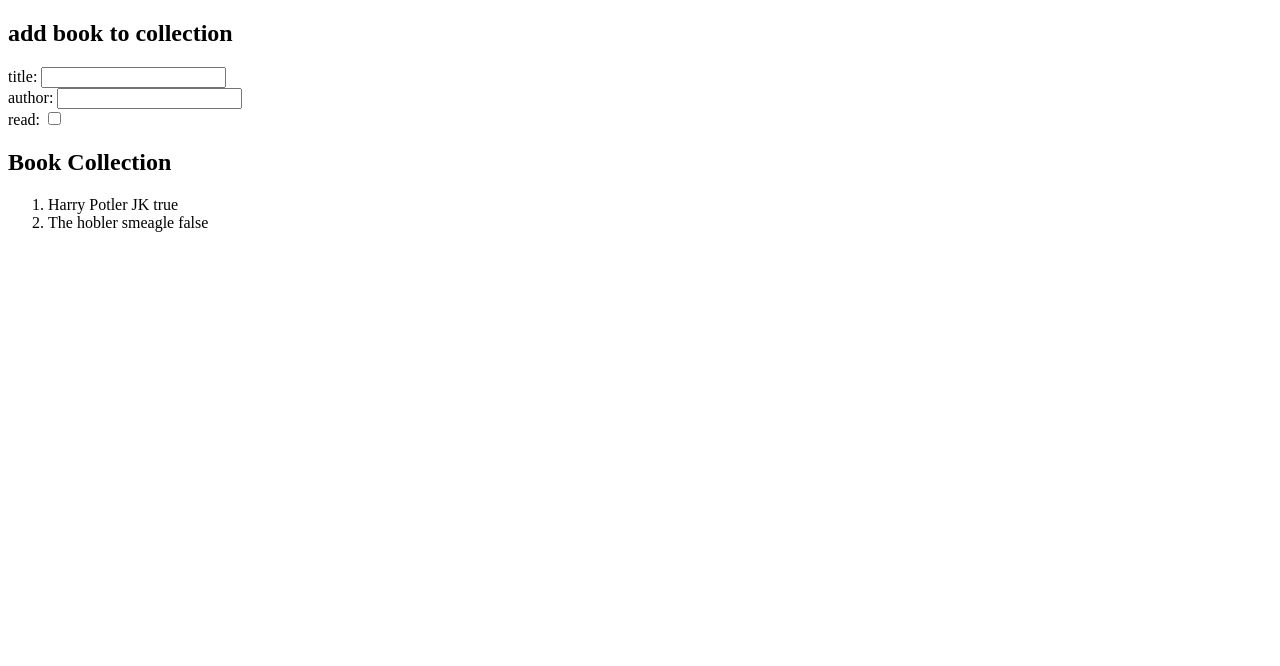
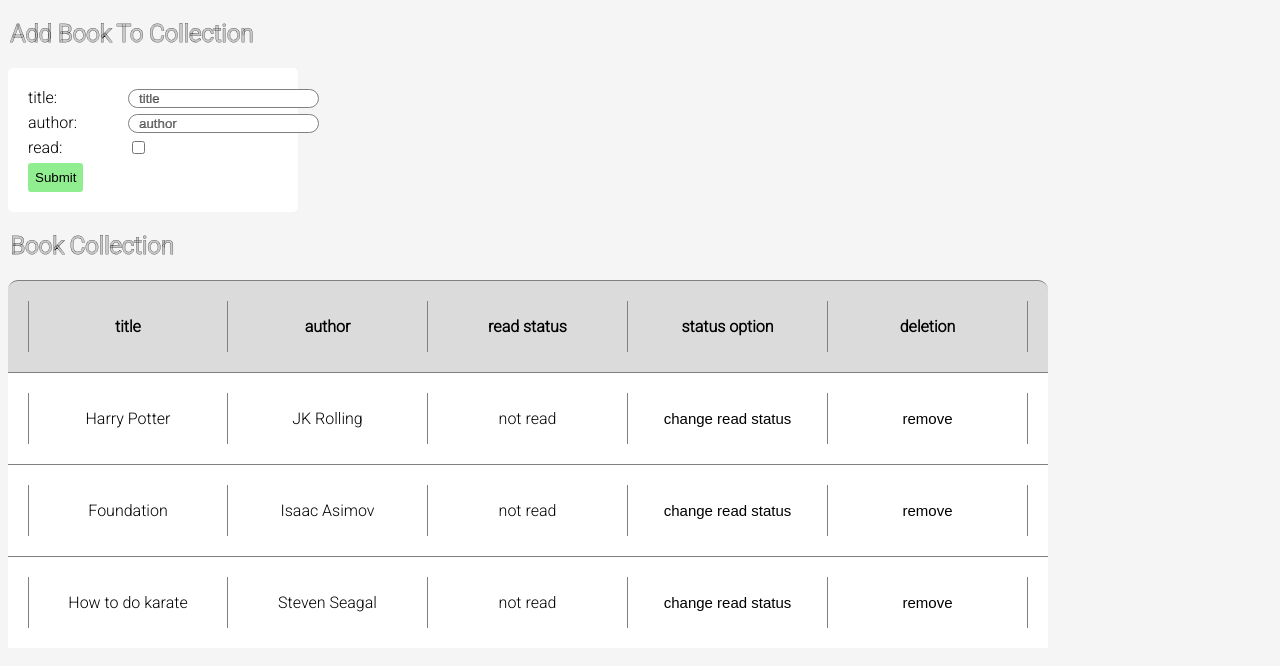
Before and after one commit to gnorris55/Advanced-libriary, a plain HTML site: page dist/index.html in a window 1280 px wide. Drawn offline with nearby package versions, Linux system fonts and the light colour scheme; files that its build step writes are made by us from their sources.

Commit message:
finished the advanced libriary using Vue

```diff
--- a/dist/index.html
+++ b/dist/index.html
@@ -1,4 +1,6 @@
 <!DOCTYPE html>
+<link rel="stylesheet" href="style.css">
+<link href="https://fonts.googleapis.com/css2?family=Roboto:ital,wght@0,300;1,300&display=swap" rel="stylesheet">
 <html lang="en">
 <head>
     <meta charset="UTF-8">
@@ -6,32 +8,37 @@
     <title>Document</title>
 </head>
 <body>
-    <div class="create-book">
-        <h2>add book to collection</h2>
-        <form>
-            <div class="item">
-                <label for="book-name">title: </label>
-                <input type="texr" name="book-name">
-            </div>
-            <div class="item">
-                <label for="book-author">author: </label>
-                <input type="text" name="book-author">
-            </div>
-            <div class="item">
-                <label for="read">read: </label>
-                <input type="checkbox" name="read">
+    <h2 class="form-title">Add Book To Collection</h2>
+        <form id="book-form" v-on:submit.prevent>
+            <div id="create-book">
+                <div class="grid-item" ><label for="book-name">title: </label></div>
+                <div class="grid-item"><input id="name" type="text" name="book-name" placeholder="title"></div>
+                <div class="grid-item"><label for="book-author">author: </label></div>
+                <div class="grid-item"><input id="author" type="text" name="book-author" placeholder="author"></div>
+                <div class="grid-item"><label for="read">read: </label></div>
+                <div class="grid-item check"><input type="checkbox" name="read" id="check"></div>
+                <div class="grid-item"><button type="button" onclick="bookCollectionController.createBook(document.getElementById('name').value,
+                                                                                                          document.getElementById('author').value,
+                                                                                                          document.getElementById('check').checked)">
+                    Submit</button></div>
             </div>
         </form>
-    </div>
     <div id="app">
         <h2>Book Collection</h2>
-        <ol>
-            <li v-for="book in books">
-              {{ book.name }}
-              {{ book.author }}
-              {{ book.read }}
-            </li>
-        </ol>
+        <div class="title-row">
+            <div class="grid-item name"><p>title</p></div>
+            <div class="grid-item"><p>author</p></div>
+            <div class="grid-item"><p>read status</p></div>
+            <div class="grid-item"><p>status option</p></div>
+            <div class="grid-item"><p>deletion</p></div>
+        </div>
+        <div class="book-list" v-for="book in books">
+            <div class="grid-item name"><p>{{ book.name }}</p></div>
+            <div class="grid-item"><p>{{ book.author }}</p></div>
+            <div class="grid-item"><p>{{ book.read }}</p></div>
+            <div class="grid-item"><button  v-bind:id="book.name" class="change" onclick="bookCollectionController.changeStatus(this.id)"><p>change read status</p></button></div>
+            <div class="grid-item"><button  v-bind:id="book.name" class="delete" onclick="bookCollectionController.destroyItem(this.id)"><p>remove</p></button></div>
+        </div>
     </div>
     <script src="https://cdn.jsdelivr.net/npm/vue/dist/vue.js"></script>
     <script src="../src/index.js"></script>
--- a/dist/style.scss
+++ b/dist/style.scss
@@ -0,0 +1,83 @@
+body{
+    font-family: 'Roboto', sans-serif;
+    background-color: rgb(246, 245, 245);
+    h2 {
+        color: rgb(201, 201, 201);
+        -webkit-text-stroke-width: .25px;
+        -webkit-text-stroke-color: black;
+        margin-left: 2px;
+    }
+    #create-book {
+        background-color: rgb(255, 255, 255);
+        padding: 20px;
+        width: 250px;
+        display: grid;
+        grid-template-columns: repeat(2, 100px);
+        grid-template-rows: repeat(3, 25px);
+        border-radius: 5px;
+        .grid-item {
+            text-align: left;
+            justify-content: center;
+            align-items: center;
+            button {
+                text-align: left;
+                border: none;
+                background-color: lightgreen;
+                padding: 7px;
+                border-radius: 3px;
+            }
+            button:hover {
+                background-color: rgb(121, 201, 121);
+            }
+        }
+        input {
+            border-radius: 10px;
+            border: grey solid 1px;
+            padding-left: 10px;
+            color: green;
+            -webkit-text-stroke-width: .20px;
+            -webkit-text-stroke-color: black;
+
+        }
+
+    }
+    .book-list {
+
+        background-color: white;
+        border-top: grey solid 1px;
+        padding: 20px;
+        width: 1000px;
+        display: grid;
+        grid-template-columns: repeat(5, 200px);
+        .grid-item {
+            border-right: grey solid 1px;
+            text-align: center;
+            display: flex;
+            justify-content: center;
+            align-items: center;
+            button {
+                background-color: white;
+                width: 100%;
+                height: 100%;
+                border: none;
+                font-size: 15px;
+            }
+            .change:hover
+            {
+                background-color: lightblue;
+            }
+            .delete:hover {
+                background-color: lightcoral;
+            }
+        }
+        .name {
+            border-left: grey solid 1px;
+        }
+    }
+    .title-row {
+        @extend .book-list;
+        font-weight: 800;
+        border-radius: 10px 10px 0 0;
+        background-color: rgb(219, 219, 219);
+    }
+}
--- a/src/index.js
+++ b/src/index.js
@@ -1,4 +1,4 @@
-function book(name, author, read = false) {
+function book(name, author, read = "not read") {
 
     return {
         name,
@@ -6,15 +6,6 @@ function book(name, author, read = false) {
         read
     };
 }
-
-let bookview = new Vue({
-    el: "#app",
-    data: {
-        books: [
-        ]
-    },
-})
-
 
 const bookCollectionController = (function() {
 
@@ -24,8 +15,67 @@ const bookCollectionController = (function() {
         libView.render(bookList);
     }
 
+    function createBook(name, author, read) {
+
+        let readStatus = _determineStatus(read);
+        let repeated = _detectReplicas(name);
+
+        if (repeated) {
+            alert("already listed this book")
+        }
+        else {
+            let tempBook = book(name,author,readStatus);
+            addBook(tempBook);
+        }
+    }
+
+    function destroyItem(name) {
+        for (let i = 0; i < bookList.length; i++) {
+            if (bookList[i].name == name) {
+                bookList.splice(i, 1);
+                libView.render(bookList);
+                break;
+            }
+        }
+    }
+    function changeStatus(name) {
+        for (let i = 0; i < bookList.length; i++) {
+            if (bookList[i].name == name) {
+                if (bookList[i].read == "read") {
+                    bookList[i].read = "not read"
+                }
+                else {
+                    bookList[i].read = "read"
+                }
+                libView.render(bookList);
+                break;
+            }
+        }
+    }
+
+    function _detectReplicas(name) {
+        for (let i = 0; i < bookList.length; i++) {
+            if (bookList[i].name == name) {
+                return true;
+            }
+        }
+        return false;
+    }
+
+    function _determineStatus(read) {
+        if (read) {
+            return "read";
+        }
+        else {
+            return "not read";
+        }
+    }
+
     return {
         addBook: addBook,
+        createBook: createBook,
+        destroyItem: destroyItem,
+        changeStatus: changeStatus
     };
 
 }) ();
@@ -43,8 +93,17 @@ const libView = (function() {
 
 }) ();
 
-let newBook = book("Harry Potler", "JK", true);
-let bookTwo = book("The hobler", "smeagle", false);
+let bookview = new Vue({
+    el: "#app",
+    data: {
+        books: [
+    ]
+    }
+})
 
-bookCollectionController.addBook(newBook);
-bookCollectionController.addBook(bookTwo);
+let firstBook = book("Harry Potter","JK Rolling");
+let secondBook = book("Foundation","Isaac Asimov");
+let thirdBook = book("How to do karate","Steven Seagal");
+bookCollectionController.addBook(firstBook);
+bookCollectionController.addBook(secondBook);
+bookCollectionController.addBook(thirdBook);
```
Also changed, not shown: src/gulpFile.js (+9 -0 lines).
